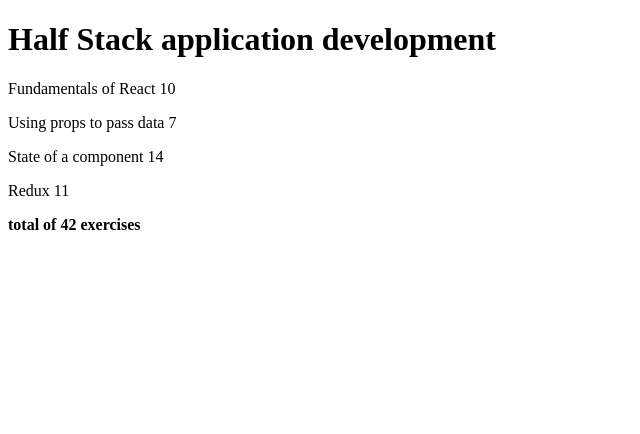
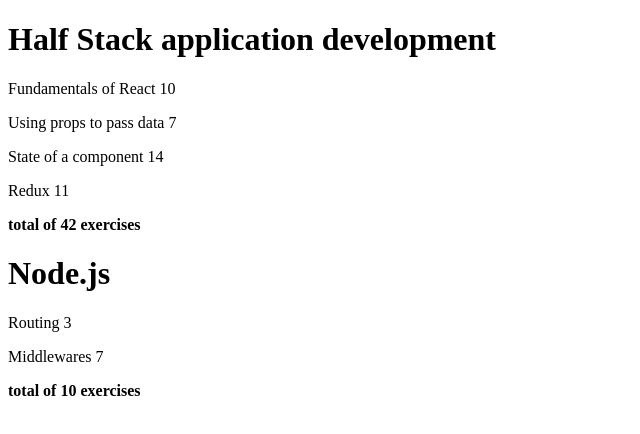
Before and after one commit to dan7sc/fso2020-part2, a React (Create React App) app: page / in a window 1280 px wide. Shown: the top 434 px of the page, without its empty margins (0-640 px from the left). Built offline with nearby package versions, Linux system fonts and the light colour scheme.

Commit message:
Add solution to exercise 2.4: Course contents step9

```diff
--- a/src/index.jsx
+++ b/src/index.jsx
@@ -22,10 +22,13 @@
 
     return (
         <div>
-          <Part name={parts[0].name} exercises={parts[0].exercises} />
-          <Part name={parts[1].name} exercises={parts[1].exercises} />
-          <Part name={parts[2].name} exercises={parts[2].exercises} />
-          <Part name={parts[3].name} exercises={parts[3].exercises} />
+          {parts.map(part => <Part
+                               key={part.id}
+                               name={part.name}
+                               exercises={part.exercises}
+                             />
+                    )
+          }
         </div>
     )
 }
@@ -54,8 +57,10 @@
 }
 
 const App = () => {
-    const course = {
+    const courses = [
+        {
             name: 'Half Stack application development',
+            id: 1,
             parts: [
                 {
                     name:'Fundamentals of React',
@@ -78,11 +83,32 @@
                     id: 4
                 }
             ]
+        },
+        {
+            name: 'Node.js',
+            id: 2,
+            parts: [
+                {
+                    name: 'Routing',
+                    exercises: 3,
+                    id: 1
+                },
+                {
+                    name: 'Middlewares',
+                    exercises: 7,
+                    id: 2
                 }
+            ]
+        }
+    ]
 
     return (
         <div>
-          <Course course={course} />
+          {courses.map(course => <Course
+                                   key={course.id}
+                                   course={course} />
+                      )
+          }
         </div>
     )
 }
```
Lines whose indentation alone changed are shown as unchanged.
